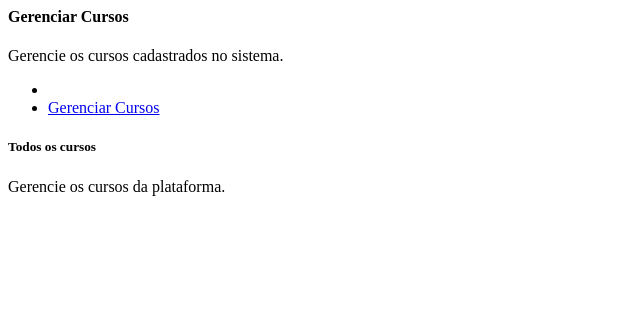
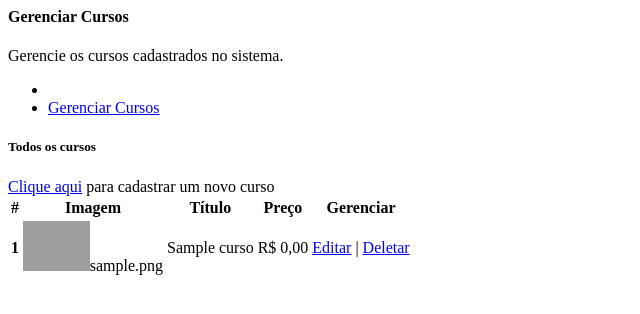
Before and after one commit to CoderRocha/gurunator, a PHP site: template pages/gerenciar_cursos.php in a window 1280 px wide. Shown: the top 314 px of the page, without its empty margins (0-640 px from the left). Run offline with PHP 8.4, Linux system fonts and the light colour scheme; the template is opened without the code that fills it: most values are stand-ins (such as "Sample title", 1, 10 or a date in 2020); grey boxes are pictures that could not be loaded.

Commit message:
feat: adicionado lista de cursos

```diff
--- a/pages/gerenciar_cursos.php
+++ b/pages/gerenciar_cursos.php
@@ -1,3 +1,12 @@
+<?php
+
+include('lib/conexao.php');
+
+$sql_cursos = "SELECT * FROM cursos";
+$sql_query = $mysqli->query($sql_cursos) or die($mysqli->error);
+$num_cursos = $sql_query->num_rows;
+?>
+
 <!-- Page-header start -->
 <div class="page-header card">
     <div class="row align-items-end">
@@ -32,13 +41,42 @@
             <div class="card">
                 <div class="card-header">
                     <h5>Todos os cursos</h5>
-                        <span>Gerencie os cursos da plataforma.</span>
+                    <span><a href="index.php?p=cadastrar_curso">Clique aqui</a> para cadastrar um novo curso</span>
                 </div>
+                <div class="card-block table-border-style">
                     <div class="table-responsive">
                         <table class="table">
-
+                            <thead>
+                                <tr>
+                                    <th>#</th>
+                                    <th>Imagem</th>
+                                    <th>Título</th>
+                                    <th>Preço</th>
+                                    <th>Gerenciar</th>
+                                </tr>
+                            </thead>
+                            <tbody>
+                                <?php if ($num_cursos == 0) { ?>
+                                    <tr>
+                                        <td colspan="5">Nenhum curso foi cadastrado</td>
+                                    </tr>
+                                    <?php } else {
+                                    while ($sql_query->fetch_assoc()) {
+                                    ?>
+                                        <tr>
+                                            <th scope="row"><?php echo $curso['id']; ?></th>
+                                            <td><img src="upload" height="50" /><?php echo $curso['imagem']; ?></td>
+                                            <td><?php echo $curso['titulo']; ?></td>
+                                            <td>R$ <?php echo number_format($curso['preco'], 2, ',', '.'); ?></td>
+                                            <td><a href="index.php?p=editar_curso&id="<?php echo $curso['id']; ?>>Editar</a> | <a href="index.php?p=deletar_curso&id=<?php echo $curso['id']; ?>">Deletar</a></td>
+                                        </tr>
+                                <?php }
+                                } ?>
+                            </tbody>
                         </table>
                     </div>
                 </div>
             </div>
         </div>
+    </div>
+</div>
```
Lines whose indentation alone changed are shown as unchanged.
